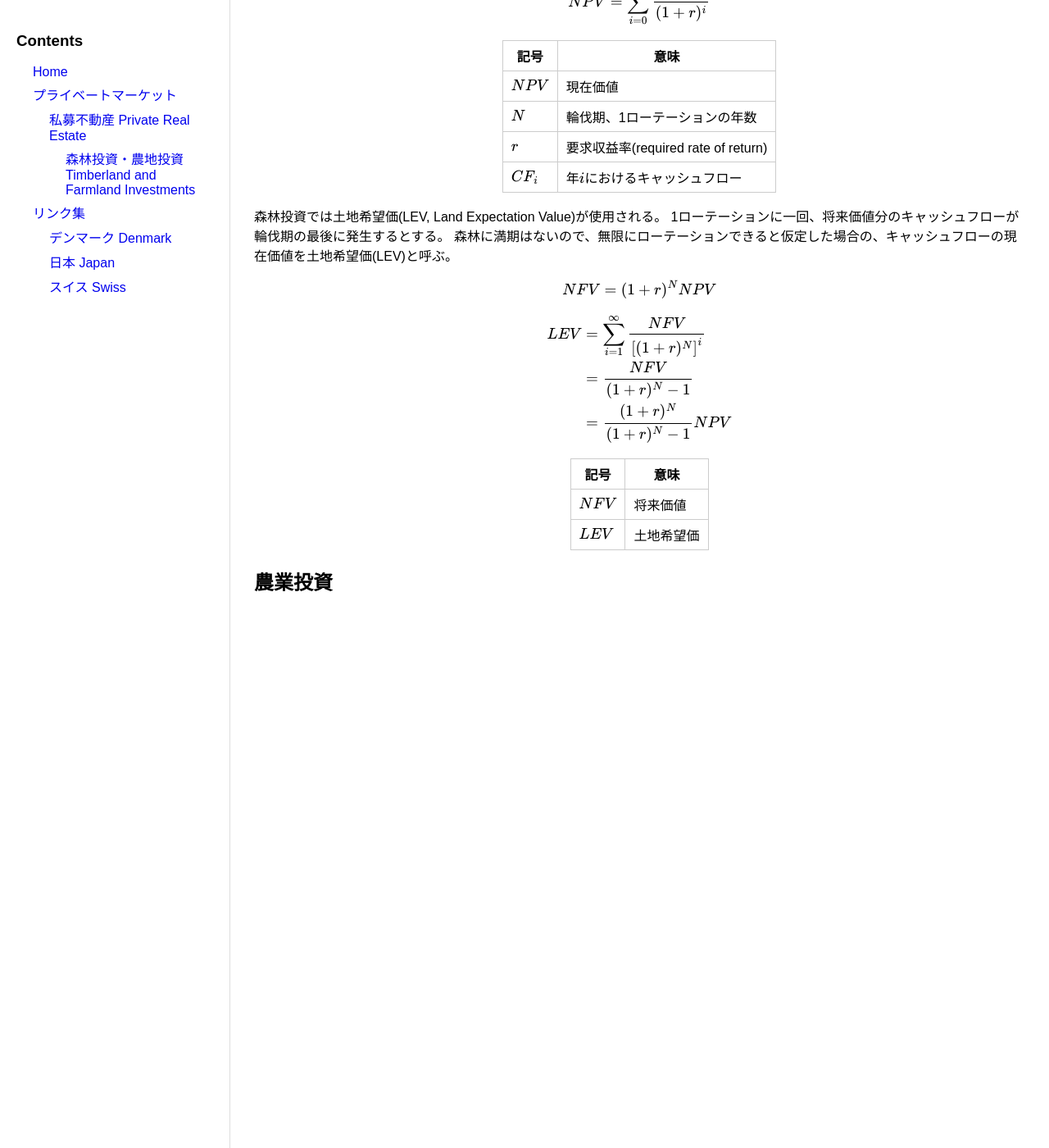
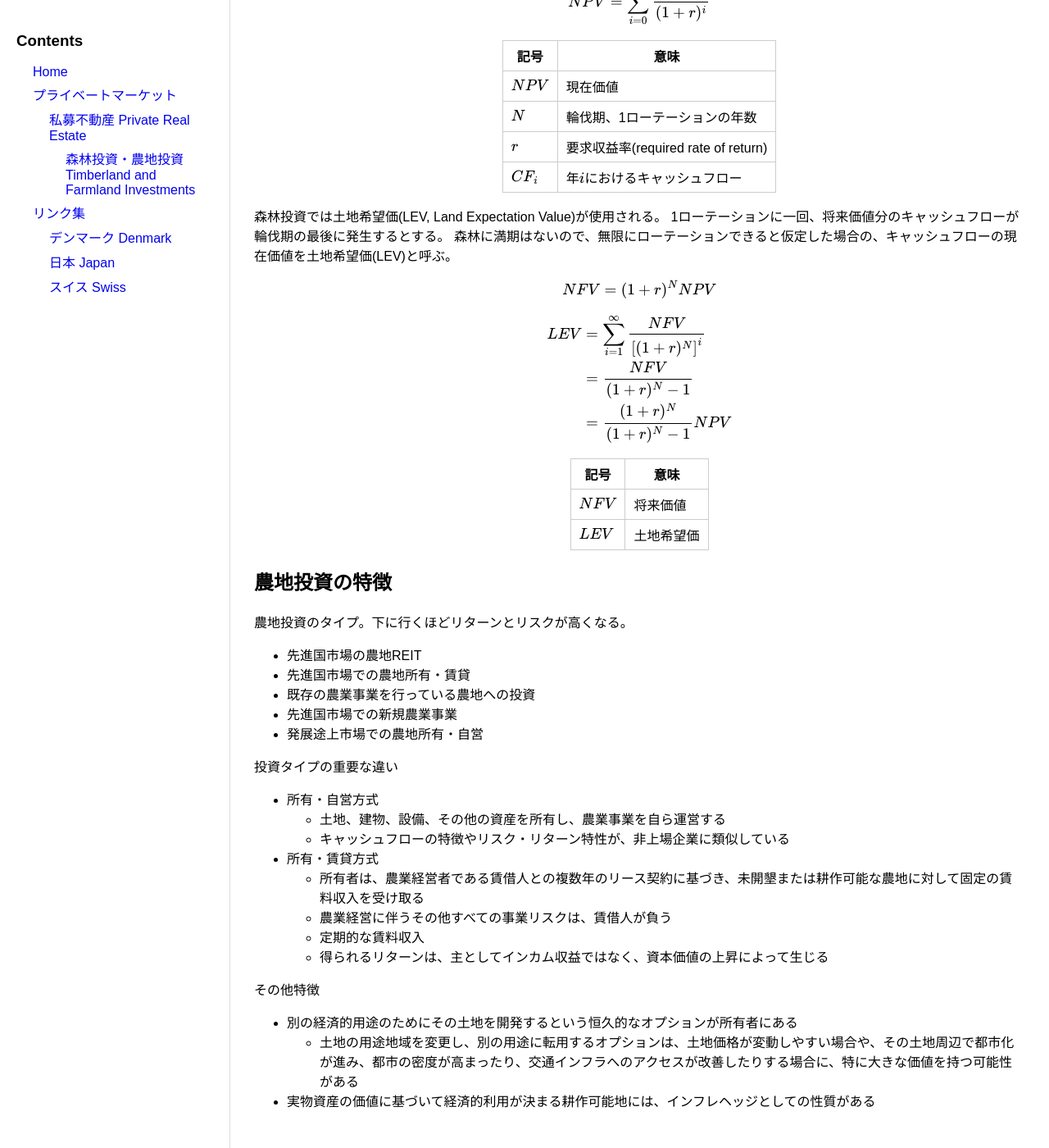
Before and after one commit to Naoki-Yamamoto-codes/finance, a Jekyll site: the page built from _contents/private_markets/private_real_estate/timberland_farmland.md, in a window 1280 px wide and 1400 px high, scrolled down 581 px. Shown: the whole window at 82% size. Built offline with Jekyll 4.4.1, drawn with Linux system fonts in a browser that asks for light colours; before the commit the page ends 1357 px from its top, so only the background shows below that.

Commit message:
add contents

```diff
--- a/_contents/private_markets/private_real_estate/timberland_farmland.md
+++ b/_contents/private_markets/private_real_estate/timberland_farmland.md
@@ -48,4 +48,25 @@ $$
 |$NFV$|将来価値|
 |$LEV$|土地希望価|
 
-## 農業投資
+## 農地投資の特徴
+農地投資のタイプ。下に行くほどリターンとリスクが高くなる。
+- 先進国市場の農地REIT
+- 先進国市場での農地所有・賃貸
+- 既存の農業事業を行っている農地への投資
+- 先進国市場での新規農業事業
+- 発展途上市場での農地所有・自営
+
+投資タイプの重要な違い
+- 所有・自営方式
+  - 土地、建物、設備、その他の資産を所有し、農業事業を自ら運営する
+  - キャッシュフローの特徴やリスク・リターン特性が、非上場企業に類似している
+- 所有・賃貸方式
+  - 所有者は、農業経営者である賃借人との複数年のリース契約に基づき、未開墾または耕作可能な農地に対して固定の賃料収入を受け取る
+  - 農業経営に伴うその他すべての事業リスクは、賃借人が負う
+  - 定期的な賃料収入
+  - 得られるリターンは、主としてインカム収益ではなく、資本価値の上昇によって生じる
+
+その他特徴
+- 別の経済的用途のためにその土地を開発するという恒久的なオプションが所有者にある
+  - 土地の用途地域を変更し、別の用途に転用するオプションは、土地価格が変動しやすい場合や、その土地周辺で都市化が進み、都市の密度が高まったり、交通インフラへのアクセスが改善したりする場合に、特に大きな価値を持つ可能性がある
+- 実物資産の価値に基づいて経済的利用が決まる耕作可能地には、インフレヘッジとしての性質がある
```
